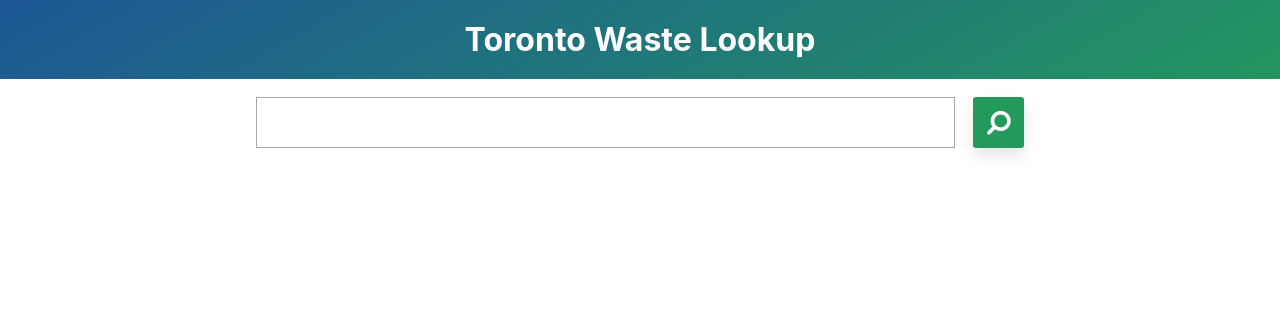
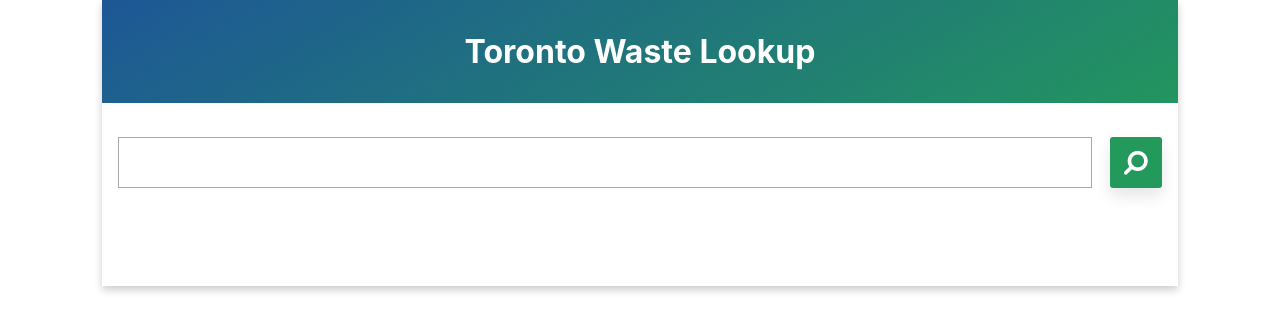
Before and after one commit to mdanics/waste_lookup, a React (Create React App) app: page / in a window 1280 px wide. Shown: the top 332 px of the page. Built offline with nearby package versions, Linux system fonts and the light colour scheme.

Commit message:
made layout on large screens carded

```diff
--- a/src/App.css
+++ b/src/App.css
@@ -4,7 +4,7 @@
   color: white;
   font-weight: bold;
   background-image: linear-gradient(-30deg, #23955f, #1d5796);
-  padding: 20px 0 20px 0;
+  padding: 32px 0 32px 0;
 }
 
 form {
@@ -67,10 +67,13 @@
   flex: 1;
 }
 
-.container {
-    margin: 0 20% 0 20%;
+.card {
+    margin: 0 8% 0 8%;
 }
 
+.container{
+    padding: 16px
+}
 .container ul {
     margin: 0 0 0 0;
 }
@@ -124,8 +127,14 @@
     color: #9b9b9b;
 }
 
-@media only screen and (max-width: 700px){
-    .container {
-        margin: 0 5% 0 5%;
+@media only screen and (max-width: 900px){
+    .card {
+        margin: 0;
     }
 }
+
+@media only screen and (min-width: 900px){
+    .card {
+      box-shadow: 0 4px 8px 0 rgba(0,0,0,0.2);
+    }
+}
--- a/src/App.js
+++ b/src/App.js
@@ -158,7 +158,7 @@
     }
 
     return (
-      <div className="App">
+      <div className="App card">
           <header className="header">
           Toronto Waste Lookup
           </header>
```
